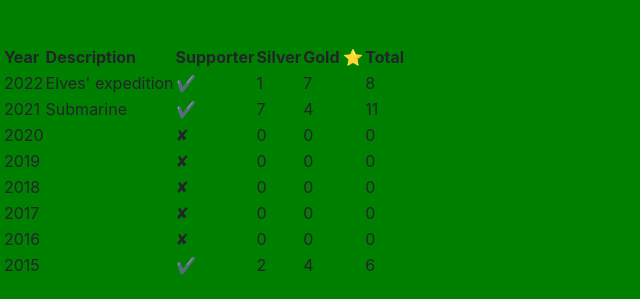
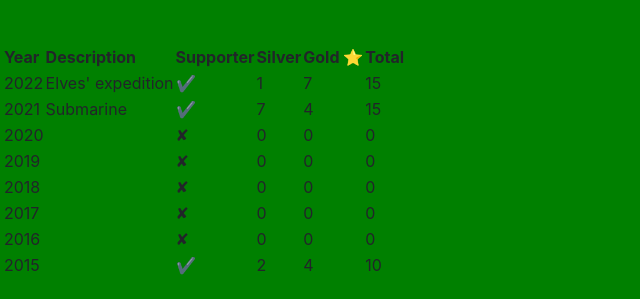
Before and after one commit to AlexHedley/adventofcode, a plain HTML site: page index.html in a window 1280 px wide. Shown: the part 234-533 px from the top of the page, 436-1076 px from the left. Drawn offline with Linux system fonts and the light colour scheme.

Commit message:
Fix totals

```diff
--- a/index.html
+++ b/index.html
@@ -98,7 +98,7 @@
                     <td>{{year.supporter | supporter}}</td>
                     <td>{{year.stars.silver}}</td>
                     <td>{{year.stars.gold}}</td>
-                    <td>{{year.stars.silver + year.stars.gold}}</td>
+                    <td>{{year.stars.silver + (year.stars.gold * 2)}}</td>
                     <!-- <td>{{year.site}}</td> -->
                     <!-- <td>{{year.code}}</td> -->
                     <!-- <td>{{year.aoc_site}}</td> -->
```
